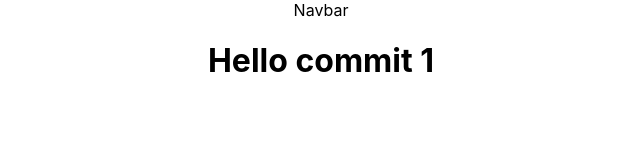
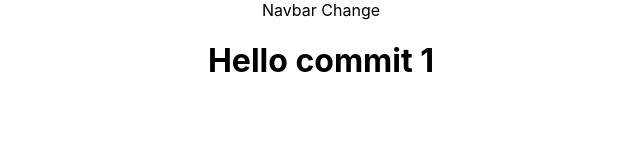
Before and after one commit to radwija/learn-git-demo-react, a React (Create React App) app: page / in a window 1280 px wide. Shown: the top 160 px of the page, without its empty margins (319-959 px from the left). Built offline with nearby package versions, Linux system fonts and the light colour scheme.

Commit message:
changing navbar

```diff
--- a/src/components/MyNavbar.js
+++ b/src/components/MyNavbar.js
@@ -2,6 +2,7 @@ import React from 'react'
 
 export const MyNavbar = () => {
   return (
-    <div>Navbar</div>
+    <div>Navbar Change
+    </div>
   )
 }
```
